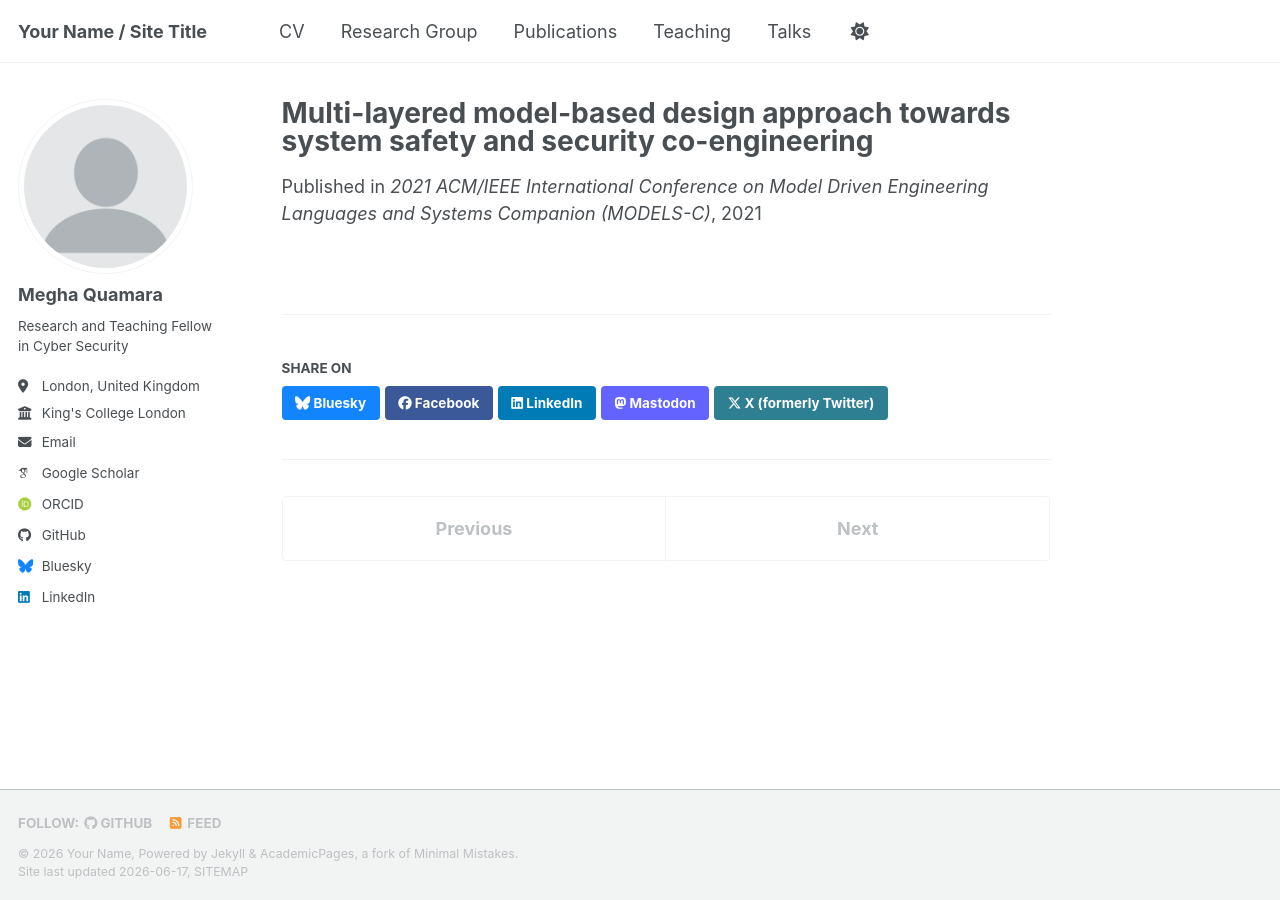
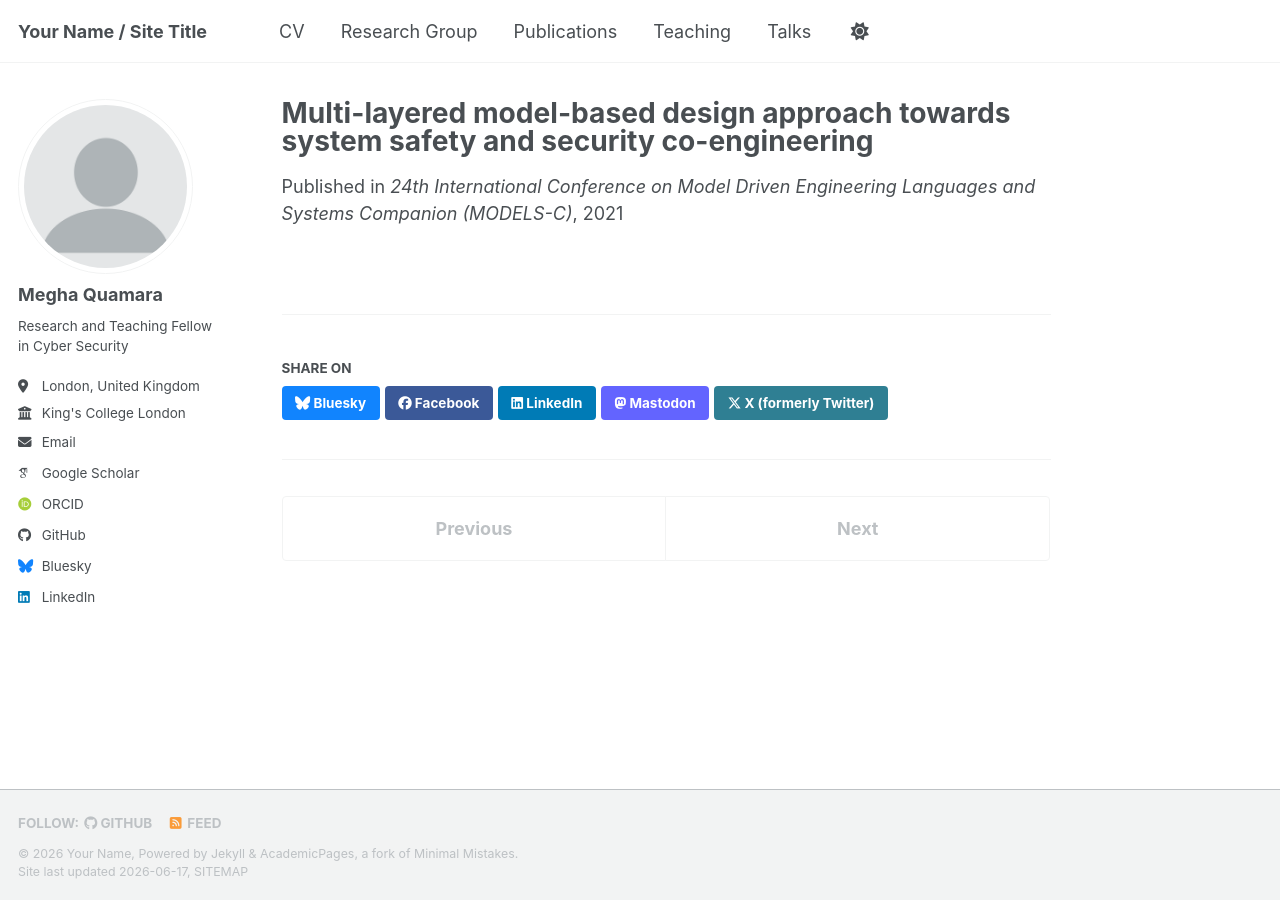
Before and after one commit to meghaquamara/personal-website, a Jekyll site: the page built from _publications/2021-01-01-quamara2021multi.md, in a window 1280 px wide. Built offline with Jekyll 4.4.1, drawn with Linux system fonts in a browser that asks for light colours; some web fonts are replaced; a script bundle is joined from its source files by our own code; library files that are not in the unit come from our copies.

Commit message:
Update 2021-01-01-quamara2021multi.md

```diff
--- a/_publications/2021-01-01-quamara2021multi.md
+++ b/_publications/2021-01-01-quamara2021multi.md
@@ -2,8 +2,8 @@
 title: "Multi-layered model-based design approach towards system safety and security co-engineering"
 collection: publications
 category: conferences
-authors: "Quamara, Megha, Pedroza, Gabriel, Hamid, Brahim"
+authors: "Megha Quamara, Gabriel Pedroza, Brahim Hamid"
 permalink: /publication/quamara2021multi
 date: 2021-01-01
-venue: "2021 ACM/IEEE International Conference on Model Driven Engineering Languages and Systems Companion (MODELS-C)"
+venue: "24th International Conference on Model Driven Engineering Languages and Systems Companion (MODELS-C)"
 ---
```
